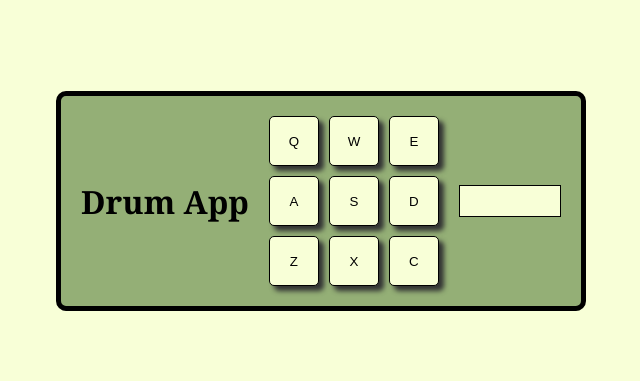
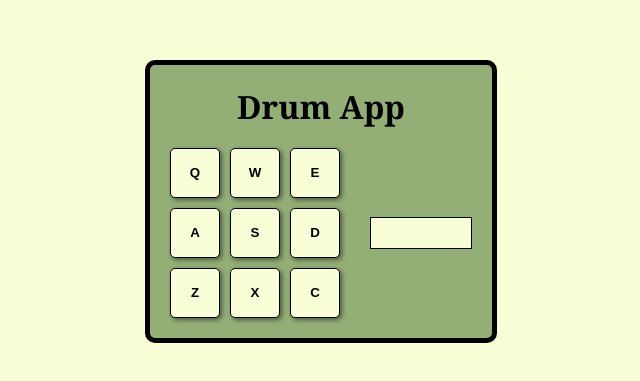
Before and after one commit to terminader7/drum-machine-fcc, a React (Create React App) app: page / in a window 1280 px wide. Shown: the part 199-580 px from the top of the page, without its empty margins (319-959 px from the left). Built offline with nearby package versions, Linux system fonts and the light colour scheme.

Commit message:
additional styling

```diff
--- a/src/App.css
+++ b/src/App.css
@@ -16,6 +16,7 @@ html {
 
 #drum-machine {
   display: flex;
+  flex-direction: column;
   justify-content: flex-start;
   align-items: center;
   border-radius: 10px;
@@ -32,7 +33,8 @@ html {
   background-color: #f8ffd7;
   color: black;
   border-radius: 5px;
-  box-shadow: 5px 5px 5px #323333;
+  box-shadow: 2px 2px 5px rgba(0, 0, 0, 0.5);
+  font-weight: bolder;
 }
 
 #display {
@@ -44,6 +46,7 @@ html {
   height: 30px;
   border: solid 1px black;
   width: 100px;
+  font-weight: bold;
 }
 
 .drum-pad {
@@ -52,3 +55,16 @@ html {
   gap: 10px;
   grid-auto-rows: auto;
 }
+
+.drum-machine-content {
+  display: flex;
+  flex-direction: row;
+  align-items: center;
+  gap: 30px;
+}
+
+#app-header {
+  display: flex;
+  align-items: center;
+  margin: 0;
+}
--- a/src/components/DrumMachine.js
+++ b/src/components/DrumMachine.js
@@ -8,9 +8,13 @@ export const DrumMachine = () => {
 
   return (
     <div id="drum-machine">
-      <h1>Drum App</h1>
-      <DrumPad setDisplayText={setDisplayText} />
-      <DrumMachineDisplay displayText={displayText} />
+      <div>
+        <h1 id="app-header">Drum App</h1>
+      </div>
+      <div className="drum-machine-content">
+        <DrumPad setDisplayText={setDisplayText} />
+        <DrumMachineDisplay displayText={displayText} />
+      </div>
     </div>
   );
 };
```
